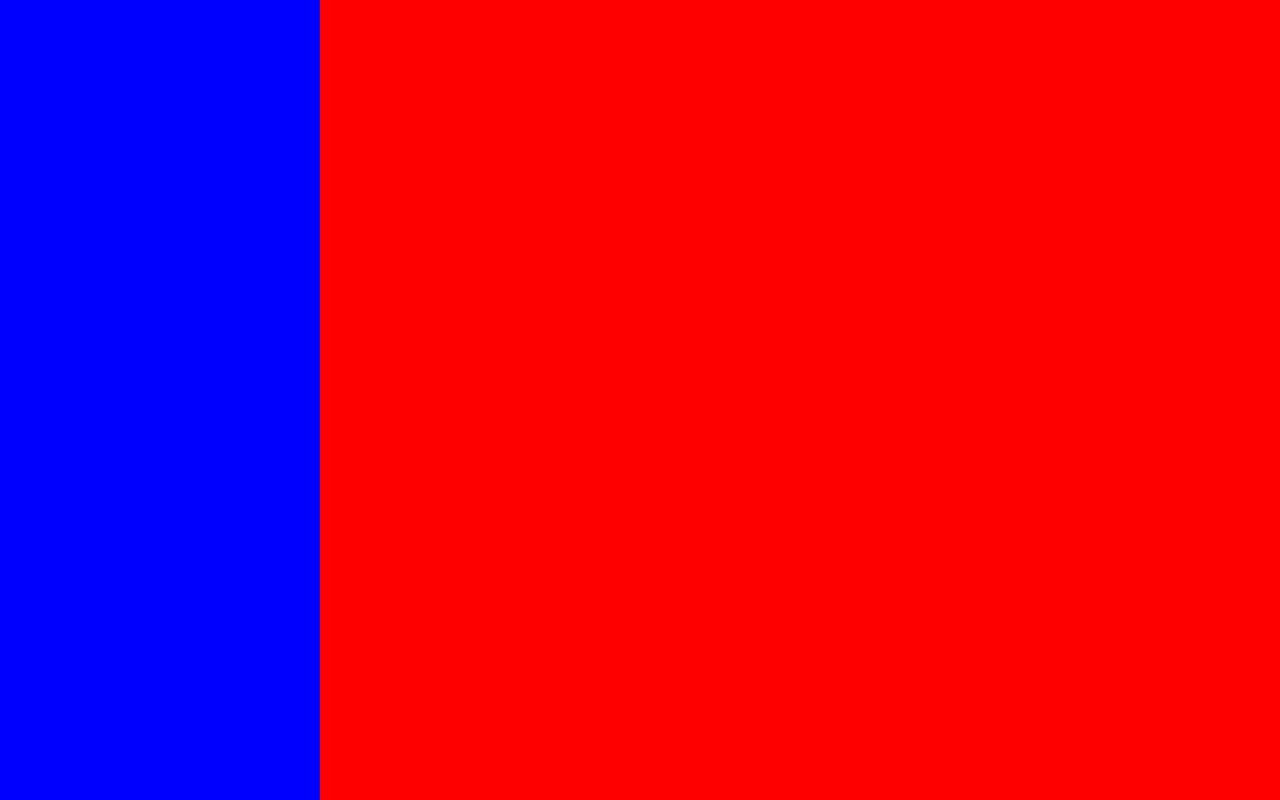
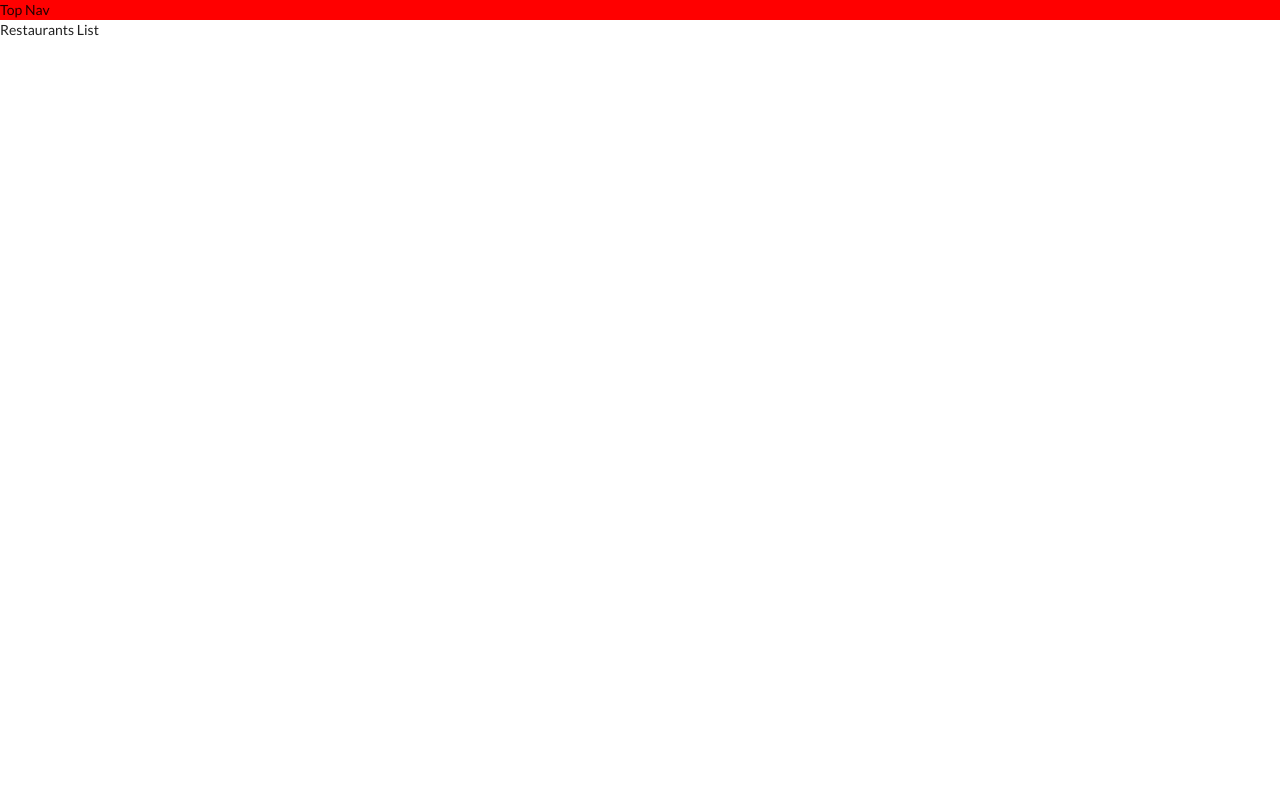
Before and after one commit to J8298c/newyork_restaurant_finder, a React (Create React App) app: page / in a window 1280 px wide. Built offline with nearby package versions, Linux system fonts and the light colour scheme.

Commit message:
style aas column vs row

```diff
--- a/src/Restaurants.tsx
+++ b/src/Restaurants.tsx
@@ -1,21 +1,27 @@
-import React, {useState, useEffect} from 'react';
+import React, { useState, useEffect } from 'react';
 
 export function Restaurants() {
+  const [foodTypes, setFoodType] = useState([]);
 
-    const [foodTypes, setFoodType] = useState([])
+  useEffect(() => {
+    (async function () {
+      console.log('fetching food types and restaurants');
+    })();
+  }, []);
 
-    useEffect(() => {
-        (
-            async function() {
-                console.log('fetching food types and restaurants')
-            }
-        )()
-    }, [])
-
-    return (
-        <div style={{display: "flex", flexDirection: 'row', minWidth: '100vw', minHeight: "100vh"}}>
-            <div style={{width: '25%', background: 'blue'}}></div>
-            <div style={{width: '75%', background: 'red'}}></div>
-        </div>
-    )
+  return (
+    <div
+      style={{
+        minWidth: '100vw',
+        minHeight: '100vh',
+        display: 'flex',
+        flexDirection: 'column',
+      }}
+    >
+      <div style={{ minHeight: '20%', width: '100%', background: 'red' }}>
+        Top Nav
+      </div>
+      <div style={{ minHeight: '80%', width: '100%' }}> Restaurants List</div>
+    </div>
+  );
 }
```
